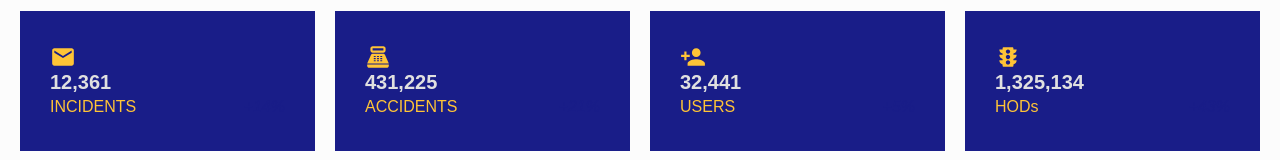
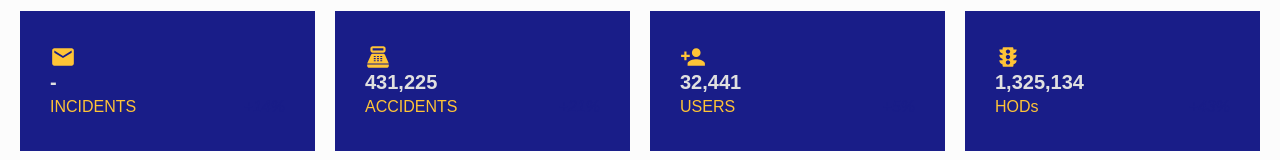
Before and after one commit to ApurvaK24/accidentincident, a React (Create React App) app: page /dashboard in a window 1280 px wide. Shown: the part 215-375 px from the top of the page. Built offline with nearby package versions, Linux system fonts and the light colour scheme; no server answers; a small style sheet from the web is missing.

Commit message:
count displayed

```diff
--- a/src/scenes/dashboard/index.jsx
+++ b/src/scenes/dashboard/index.jsx
@@ -1,4 +1,4 @@
-import React from 'react';
+import React, { useEffect, useState} from 'react';
 import { Box, Button, IconButton, Typography, useTheme } from "@mui/material";
 import { tokens } from "../../theme";
 import { mockTransactions } from "../../data/mockData";
@@ -19,29 +19,32 @@ import Footer from '../../Components/Footer';
 
 
 const Dashboard = () => {
-  {/*const theme = useTheme();
-  const colors = tokens(theme.palette.mode);
-const [colorMode] = useMode();*/}
+  const theme = useTheme();
+  const [colorMode] = useMode();
+ const colors = tokens(theme.palette.mode);
 
-const theme = useTheme();
-  const [colorMode] = useMode();
 
-  console.log("Theme:", theme);
-  console.log("Color Mode:", colorMode);
+ const [incidentCount, setIncidentCount] = useState(null); // State to store the incident count
 
-  if (!theme || !colorMode) {
-    console.error("Theme or colorMode is not available");
-    return null;
-  }
+  useEffect(() => {
+    const fetchData = async () => {
+      try {
+        const response = await fetch('https://localhost:44369/api/Incident/GetIncidentCount');
+        if (!response.ok) {
+          throw new Error('Network response was not ok');
+        }
+        const jsonData = await response.json();
+        setIncidentCount(jsonData); // Set the incident count in state
+      } catch (error) {
+        console.error('Error fetching data:', error);
+      }
+    };
 
-  const colors = tokens(theme.palette.mode);
+    fetchData();
 
-  console.log("Colors:", colors);
+  }, []);
 
-  if (!colors) {
-    console.error("Colors are not available");
-    return null;
-  }
+
 
   return (
 
@@ -84,7 +87,7 @@ const theme = useTheme();
           justifyContent="center"
         >
           <StatBox
-            title="12,361"
+            title={incidentCount !== null ? incidentCount : "-"}
             subtitle="INCIDENTS"
             progress="0.75"
             increase="+14%"
```
